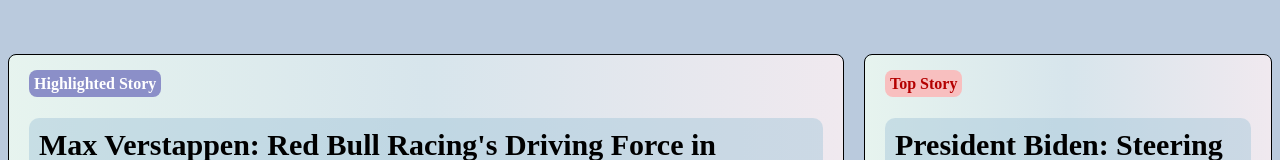
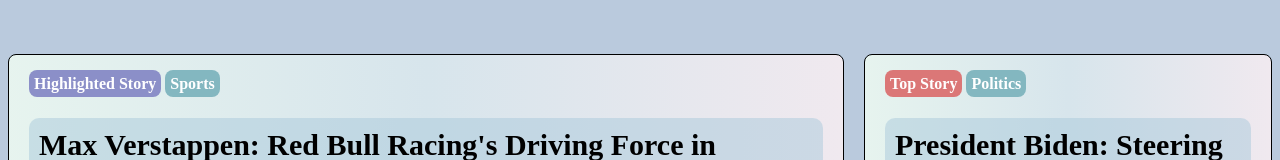
Before and after one commit to TheDailyDannyHooligans/DailyDanny, a SvelteKit app in the folder DailyDanny/: page / in a window 1280 px wide. Shown: the part 196-356 px from the top of the page. Built offline with nearby package versions, Linux system fonts and the light colour scheme; a web font is replaced by a local one.

Commit message:
Added subjects to the article boxes

```diff
--- a/DailyDanny/src/routes/+page.svelte
+++ b/DailyDanny/src/routes/+page.svelte
@@ -6,6 +6,7 @@
   {#if articles.length > 0}
     <div class="article-box-main-story article-box-common">
       <span class="super-story-label">Highlighted Story</span>
+      <span class="subject-label">{articles[0].subject}</span>
       <h2 class="article-title">{articles[0].title}</h2>
       {#if articles[0].imageUrl}
         <img src={articles[0].imageUrl} alt={articles[0].title} class="article-image"/>
@@ -17,8 +18,9 @@
   {#each articles.slice(1) as article}
     <div class={article.imageUrl ? 'article-box article-box-common' : 'half-article-box article-box-common'}>
       {#if article.topArticle == "True"}
-        <span class="top-story-label">Top Story</span>
+         <span class="top-story-label">Top Story</span>
       {/if}
+      <span class="subject-label">{article.subject}</span>
       <h2 class="article-title">{article.title}</h2>
       {#if article.imageUrl}
         <img src={article.imageUrl} alt={article.title} class="article-image"/>
@@ -56,6 +58,7 @@
   margin-top: 250px;
   display: grid;
   grid-template-columns: repeat(auto-fill, minmax(400px, 1fr));
+  grid-template-rows: repeat(auto-fill, minmax(min-content, 100));
   gap: 20px;
 }
 
@@ -98,8 +101,8 @@
 
 
 .top-story-label {
-background-color: rgb(248, 191, 191);
-color: rgb(180, 0, 0);
+background-color: rgb(219, 119, 119);
+color: rgb(255, 255, 255);
 padding: 5px;
 border-radius: 8px;
 font-weight: bold;
@@ -118,6 +121,15 @@
 transition: transform 0.3s ease, box-shadow 0.3s ease;
 }
 
+.subject-label {
+background-color: rgb(131, 183, 192);
+color: rgb(255, 255, 255);
+padding: 5px;
+border-radius: 8px;
+font-weight: bold;
+font: "Courier New", Courier, monospace;
+}
+
 .article-box-common:hover {
 transform: scale(1.05);
 box-shadow: 0px 5px 15px rgba(0, 0, 0, 0.2);
```
